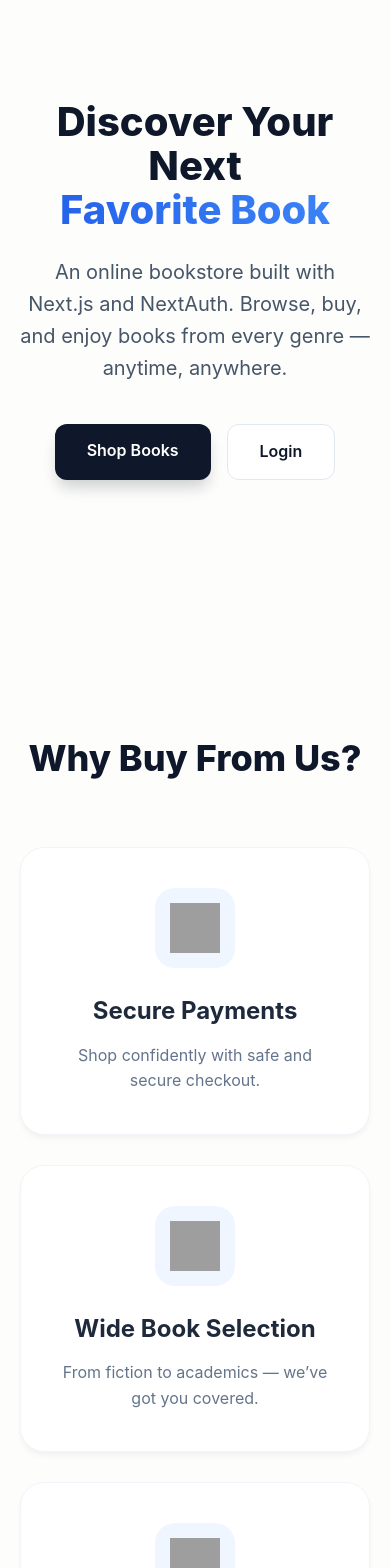
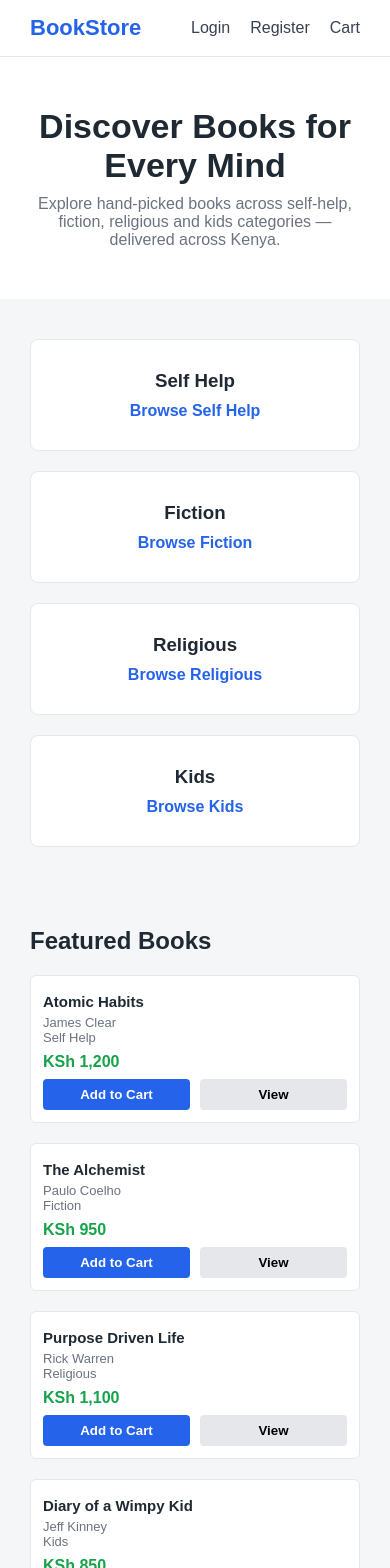
Before and after one commit to Antony-Mwangi/EC-AUTH, a Next.js app: page / in a window 390 px wide. Shown: the top 1568 px of the page. Built offline with nearby package versions, Linux system fonts and the light colour scheme; grey boxes are pictures that could not be loaded.

Commit message:
landing-page

```diff
--- a/app/page.js
+++ b/app/page.js
@@ -1,312 +1,271 @@
 "use client";
 
 import Link from "next/link";
-import Image from "next/image";
 
-export default function LandingPage() {
+export default function HomePage() {
+  const categories = [
+    { name: "Self Help", slug: "selfhelp" },
+    { name: "Fiction", slug: "fiction" },
+    { name: "Religious", slug: "religious" },
+    { name: "Kids", slug: "kids" },
+  ];
+
+  const featuredBooks = [
+    {
+      id: 1,
+      title: "Atomic Habits",
+      author: "James Clear",
+      price: "KSh 1,200",
+      category: "Self Help",
+      img: "/books/atomic.jpg",
+    },
+    {
+      id: 2,
+      title: "The Alchemist",
+      author: "Paulo Coelho",
+      price: "KSh 950",
+      category: "Fiction",
+      img: "/books/alchemist.jpg",
+    },
+    {
+      id: 3,
+      title: "Purpose Driven Life",
+      author: "Rick Warren",
+      price: "KSh 1,100",
+      category: "Religious",
+      img: "/books/purpose.jpg",
+    },
+    {
+      id: 4,
+      title: "Diary of a Wimpy Kid",
+      author: "Jeff Kinney",
+      price: "KSh 850",
+      category: "Kids",
+      img: "/books/wimpy.jpg",
+    },
+  ];
+
   return (
-    <main className="page">
+    <main>
       <style>{`
-        /* Root & Base Styles */
-        .page {
-          font-family: 'Inter', system-ui, -apple-system, sans-serif;
-          color: #1a1a1a;
-          line-height: 1.6;
-          background-color: #fdfdfb; /* Subtle paper-like white */
+        body {
+          margin: 0;
+          font-family: Arial, Helvetica, sans-serif;
+          background: #f5f6f8;
+          color: #1f2933;
         }
 
-        .container {
-          max-width: 1200px;
-          margin: 0 auto;
-          padding: 0 20px;
+        /* HEADER */
+        header {
+          background: #ffffff;
+          border-bottom: 1px solid #e5e7eb;
+          padding: 15px 30px;
+          display: flex;
+          justify-content: space-between;
+          align-items: center;
         }
 
-        /* Hero Section */
-        .hero {
-          display: flex;
-          align-items: center;
-          justify-content: space-between;
-          padding: 100px 20px;
-          gap: 50px;
+        .logo {
+          font-size: 22px;
+          font-weight: bold;
+          color: #2563eb;
+          text-decoration: none;
         }
 
-        .heroText { flex: 1; }
-
-        .heroTitle {
-          font-size: clamp(2.5rem, 5vw, 4rem);
-          line-height: 1.1;
-          font-weight: 800;
-          color: #0f172a;
-          margin-bottom: 24px;
+        nav a {
+          margin-left: 20px;
+          text-decoration: none;
+          color: #374151;
+          font-weight: 500;
         }
 
-        .heroTitle span {
-          color: #2563eb; /* Bookseller blue */
-          background: linear-gradient(to right, #2563eb, #3b82f6);
-          -webkit-background-clip: text;
-          -webkit-text-fill-color: transparent;
+        /* HERO */
+        .hero {
+          background: #ffffff;
+          padding: 50px 30px;
+          text-align: center;
         }
 
-        .heroSubtitle {
-          font-size: 1.25rem;
-          color: #475569;
-          margin-bottom: 40px;
-          max-width: 540px;
+        .hero h1 {
+          font-size: 34px;
+          margin-bottom: 10px;
         }
 
-        .heroButtons {
-          display: flex;
-          gap: 16px;
+        .hero p {
+          color: #6b7280;
+          max-width: 600px;
+          margin: 0 auto;
         }
 
-        .primaryBtn, .secondaryBtn {
-          padding: 14px 32px;
-          border-radius: 12px;
-          font-weight: 600;
-          text-decoration: none;
-          transition: all 0.2s ease;
+        /* CATEGORIES */
+        .categories {
+          display: grid;
+          grid-template-columns: repeat(auto-fit, minmax(200px, 1fr));
+          gap: 20px;
+          padding: 40px 30px;
         }
 
-        .primaryBtn {
-          background-color: #0f172a;
-          color: white;
-          box-shadow: 0 10px 15px -3px rgba(15, 23, 42, 0.2);
+        .category-card {
+          background: #ffffff;
+          padding: 30px;
+          text-align: center;
+          border-radius: 8px;
+          border: 1px solid #e5e7eb;
+          transition: 0.2s ease;
         }
 
-        .primaryBtn:hover {
-          background-color: #1e293b;
-          transform: translateY(-2px);
+        .category-card:hover {
+          transform: translateY(-3px);
+          box-shadow: 0 10px 20px rgba(0,0,0,0.08);
         }
 
-        .secondaryBtn {
-          background-color: white;
-          color: #0f172a;
-          border: 1px solid #e2e8f0;
+        .category-card h3 {
+          margin-bottom: 10px;
         }
 
-        .secondaryBtn:hover {
-          background-color: #f8fafc;
+        .category-card a {
+          text-decoration: none;
+          color: #2563eb;
+          font-weight: bold;
         }
 
-        .heroImage {
-          flex: 1;
-          position: relative;
-          height: 450px;
-          background: #f1f5f9;
-          border-radius: 30px;
-          overflow: hidden;
+        /* BOOKS */
+        .section {
+          padding: 40px 30px;
         }
 
-        .img-contain { object-fit: cover; }
-
-        /* Features Section */
-        .features { padding: 100px 20px; }
-        .sectionTitle {
-          text-align: center;
-          font-size: 2.25rem;
-          font-weight: 800;
-          margin-bottom: 60px;
-          color: #0f172a;
+        .section h2 {
+          margin-bottom: 20px;
         }
 
-        .featureGrid {
+        .grid {
           display: grid;
-          grid-template-columns: repeat(auto-fit, minmax(300px, 1fr));
-          gap: 30px;
+          grid-template-columns: repeat(auto-fit, minmax(220px, 1fr));
+          gap: 20px;
         }
 
-        .card {
-          padding: 40px;
-          background: white;
-          border-radius: 24px;
-          border: 1px solid #f1f5f9;
-          box-shadow: 0 4px 6px -1px rgba(0,0,0,0.05);
-          text-align: center;
-          transition: transform 0.3s ease;
+        .book-card {
+          background: #ffffff;
+          border: 1px solid #e5e7eb;
+          border-radius: 6px;
+          padding: 12px;
+          display: flex;
+          flex-direction: column;
         }
 
-        .card:hover { transform: translateY(-10px); }
-
-        .icon-box {
-          margin: 0 auto 24px;
-          width: 80px;
-          height: 80px;
-          display: flex;
-          align-items: center;
-          justify-content: center;
-          background: #eff6ff;
-          border-radius: 20px;
+        .book-card img {
+          width: 100%;
+          height: 260px;
+          object-fit: cover;
+          border-radius: 4px;
+          margin-bottom: 10px;
         }
 
-        .card h3 { font-size: 1.5rem; margin-bottom: 12px; color: #1e293b; }
-        .card p { color: #64748b; }
-
-        /* About Section */
-        .about { background-color: #0f172a; color: white; padding: 100px 0; margin: 50px 0; }
-        .aboutContent {
-          display: flex;
-          align-items: center;
-          gap: 60px;
-          justify-content: space-between;
-        }
-        .aboutText-wrapper { flex: 1; }
-        .about .sectionTitle { color: white; text-align: left; margin-bottom: 24px; }
-        .aboutText { font-size: 1.15rem; opacity: 0.8; }
-        .rounded-img { border-radius: 20px; box-shadow: 0 20px 25px -5px rgba(0,0,0,0.3); }
-
-        /* Contact Section */
-        .contact { padding: 100px 20px; display: flex; justify-content: center; }
-        .contactCard {
-          background: #2563eb;
-          background: linear-gradient(135deg, #1e40af 0%, #2563eb 100%);
-          color: white;
-          padding: 60px;
-          border-radius: 32px;
-          text-align: center;
-          max-width: 800px;
-          width: 100%;
+        .book-card h4 {
+          font-size: 15px;
+          margin: 5px 0;
         }
 
-        .contactTitle { font-size: 2.5rem; margin-bottom: 16px; }
-        .contactText { margin-bottom: 40px; font-size: 1.1rem; opacity: 0.9; }
-        .contactDetails {
-          display: flex;
-          justify-content: center;
-          gap: 30px;
-          flex-wrap: wrap;
+        .book-card p {
+          font-size: 13px;
+          color: #6b7280;
         }
 
-        .contactRow {
-          display: flex;
-          align-items: center;
-          gap: 10px;
-          background: rgba(255,255,255,0.1);
-          padding: 12px 24px;
-          border-radius: 100px;
-          transition: background 0.2s;
+        .price {
+          font-weight: bold;
+          margin: 8px 0;
+          color: #16a34a;
         }
 
-        .contactRow:hover { background: rgba(255,255,255,0.2); }
-        .contactRow a { color: white; text-decoration: none; font-weight: 500; }
+        .actions {
+          margin-top: auto;
+          display: flex;
+          gap: 10px;
+        }
 
-        /* Responsive */
-        @media (max-width: 968px) {
-          .hero, .aboutContent { flex-direction: column; text-align: center; }
-          .heroImage { width: 100%; height: 300px; }
-          .about .sectionTitle { text-align: center; }
-          .heroButtons { justify-content: center; }
+        .actions button {
+          flex: 1;
+          padding: 8px;
+          border: none;
+          border-radius: 4px;
+          cursor: pointer;
+          font-weight: bold;
+        }
+
+        .add-cart {
+          background: #2563eb;
+          color: #fff;
+        }
+
+        .view {
+          background: #e5e7eb;
+        }
+
+        footer {
+          background: #111827;
+          color: #d1d5db;
+          padding: 30px;
+          text-align: center;
+          margin-top: 40px;
         }
       `}</style>
 
-      {/* Hero Section */}
-      <section className="hero container">
-        <div className="heroText">
-          <h1 className="heroTitle">
-            Discover Your Next <br /> <span>Favorite Book</span>
-          </h1>
-          <p className="heroSubtitle">
-            An online bookstore built with Next.js and NextAuth.
-            Browse, buy, and enjoy books from every genre — anytime, anywhere.
-          </p>
+      {/* HEADER */}
+      <header>
+        <Link href="/" className="logo">BookStore</Link>
+        <nav>
+          <Link href="/login">Login</Link>
+          <Link href="/register">Register</Link>
+          <Link href="/cart">Cart</Link>
+        </nav>
+      </header>
 
-          <div className="heroButtons">
-            <Link href="/shop" className="primaryBtn">
-              Shop Books
-            </Link>
-            <Link href="/login" className="secondaryBtn">
-              Login
+      {/* HERO */}
+      <section className="hero">
+        <h1>Discover Books for Every Mind</h1>
+        <p>
+          Explore hand-picked books across self-help, fiction, religious and kids
+          categories — delivered across Kenya.
+        </p>
+      </section>
+
+      {/* CATEGORIES */}
+      <section className="categories">
+        {categories.map(cat => (
+          <div className="category-card" key={cat.slug}>
+            <h3>{cat.name}</h3>
+            <Link href={`/category/${cat.slug}`}>
+              Browse {cat.name}
             </Link>
           </div>
-        </div>
+        ))}
+      </section>
 
-        <div className="heroImage">
-          <Image
-            src="/images (5).jpeg"
-            alt="Books illustration"
-            fill
-            className="img-contain"
-            priority
-          />
+      {/* FEATURED BOOKS */}
+      <section className="section">
+        <h2>Featured Books</h2>
+
+        <div className="grid">
+          {featuredBooks.map(book => (
+            <div className="book-card" key={book.id}>
+              <image src={book.img} alt={book.title} />
+              <h4>{book.title}</h4>
+              <p>{book.author}</p>
+              <p>{book.category}</p>
+              <div className="price">{book.price}</div>
+
+              <div className="actions">
+                <button className="add-cart">Add to Cart</button>
+                <button className="view">View</button>
+              </div>
+            </div>
+          ))}
         </div>
       </section>
 
-      {/* Features */}
-      <section className="features container">
-        <h2 className="sectionTitle">Why Buy From Us?</h2>
-
-        <div className="featureGrid">
-          <div className="card">
-            <div className="icon-box">
-              <Image src="/download.webp" width={50} height={50} alt="Secure Payments" />
-            </div>
-            <h3>Secure Payments</h3>
-            <p>Shop confidently with safe and secure checkout.</p>
-          </div>
-
-          <div className="card">
-            <div className="icon-box">
-              <Image src="/images (5).jpeg" width={50} height={50} alt="Wide Selection" />
-            </div>
-            <h3>Wide Book Selection</h3>
-            <p>From fiction to academics — we’ve got you covered.</p>
-          </div>
-
-          <div className="card">
-            <div className="icon-box">
-              <Image src="/download (1).webp" width={50} height={50} alt="Fast Delivery" />
-            </div>
-            <h3>Fast Delivery</h3>
-            <p>Get your books delivered quickly and reliably.</p>
-          </div>
-        </div>
-      </section>
-
-      {/* About */}
-      <section className="about">
-        <div className="aboutContent container">
-          <div className="aboutText-wrapper">
-            <h2 className="sectionTitle">Built for Book Lovers</h2>
-            <p className="aboutText">
-              Our bookstore is designed for readers, students, and professionals.
-              Simple browsing, easy ordering, and a smooth reading journey —
-              all in one place.
-            </p>
-          </div>
-
-          <div className="aboutImage">
-            <Image
-              src="/OIP.webp"
-              alt="Reading books"
-              width={420}
-              height={260}
-              className="rounded-img"
-            />
-          </div>
-        </div>
-      </section>
-
-      {/* Contact */}
-      <section className="contact">
-        <div className="contactCard">
-          <h2 className="contactTitle">Need Assistance?</h2>
-          <p className="contactText">
-            Have questions about orders or books? We’re here to help.
-          </p>
-
-          <div className="contactDetails">
-            <div className="contactRow">
-              <span>📧</span>
-              <a href="mailto:antonymwangiw85@gmail.com">
-                antonymwangiw85@gmail.com
-              </a>
-            </div>
-            <div className="contactRow">
-              <span>📞</span>
-              <a href="tel:+254700000000">+254 700 000 000</a>
-            </div>
-          </div>
-        </div>
-      </section>
+      <footer>
+        © {new Date().getFullYear()} BookStore Kenya. All rights reserved.
+      </footer>
     </main>
   );
 }
```
